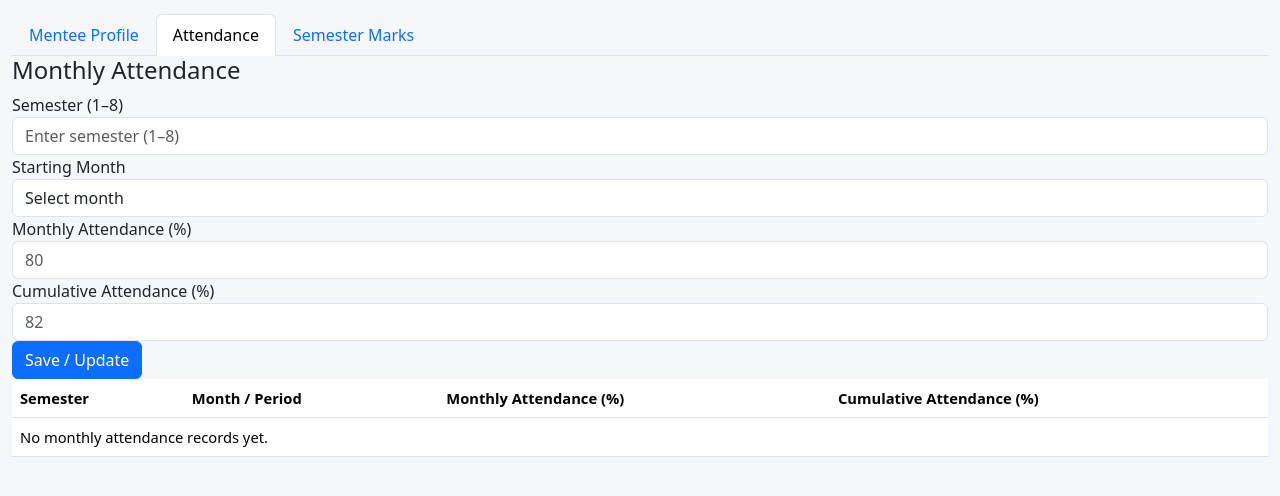
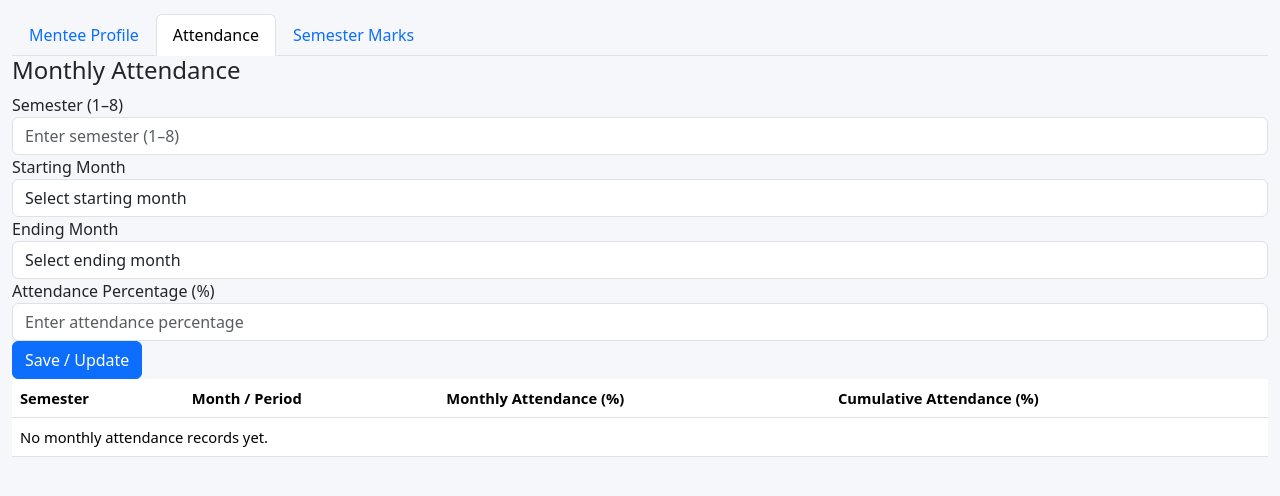
Before and after one commit to Dp43244324/mentee-management-system, a Flask app: page /student in a window 1280 px wide, after a click on "Attendance". Shown: the part 144-640 px from the top of the page. Run offline with Flask 3, Linux system fonts and the light colour scheme; the visitor is signed in with stand-in values (Sample User, id 1); some libraries are stand-ins or nearby versions.

Commit message:
Update student_dashboard.html

```diff
--- a/templates/student_dashboard.html
+++ b/templates/student_dashboard.html
@@ -416,6 +416,7 @@
           action="{{ url_for('student_attendance') }}"
           class="inline-entry-form">
 
+
 <div class="entry-field">
     <label for="semester">Semester (1–8)</label>
     <input
@@ -431,41 +432,61 @@
     >
 </div>
 
-
 <div class="entry-field">
-        <label>Starting Month</label>
-        <select class="form-control" name="start_month" required>
-          <option value="">Select month</option>
-          {% for month in [
+    <label for="start_month">Starting Month</label>
+    <select
+        class="form-control"
+        name="start_month"
+        id="start_month"
+        required
+    >
+        <option value="">Select starting month</option>
+        {% for month_num, month_name in [
             (1, 'January'), (2, 'February'), (3, 'March'),
             (4, 'April'), (5, 'May'), (6, 'June'),
             (7, 'July'), (8, 'August'), (9, 'September'),
             (10, 'October'), (11, 'November'), (12, 'December')
         ] %}
-            <option value="{{ month[0] }}">{{ month[1] }}</option>
+            <option value="{{ month_num }}">{{ month_name }}</option>
         {% endfor %}
     </select>
 </div>
 
 <div class="entry-field">
-        <label>Monthly Attendance (%)</label>
-        <input class="form-control"
-               type="number"
-               name="monthly_percentage"
-               min="0" max="100" step="0.01"
-               placeholder="80"
-               required>
+    <label for="end_month">Ending Month</label>
+    <select
+        class="form-control"
+        name="end_month"
+        id="end_month"
+        required
+    >
+        <option value="">Select ending month</option>
+        {% for month_num, month_name in [
+            (1, 'January'), (2, 'February'), (3, 'March'),
+            (4, 'April'), (5, 'May'), (6, 'June'),
+            (7, 'July'), (8, 'August'), (9, 'September'),
+            (10, 'October'), (11, 'November'), (12, 'December')
+        ] %}
+            <option value="{{ month_num }}">{{ month_name }}</option>
+        {% endfor %}
+    </select>
 </div>
 
 <div class="entry-field">
-        <label>Cumulative Attendance (%)</label>
-        <input class="form-control"
+    <label for="monthly_percentage">Attendance Percentage (%)</label>
+    <input
         type="number"
-               name="cumulative_percentage"
-               min="0" max="100" step="0.01"
-               placeholder="82"
-               required>
+        class="form-control"
+        name="monthly_percentage"
+        id="monthly_percentage"
+        min="0"
+        max="100"
+        step="0.01"
+        placeholder="Enter attendance percentage"
+        required
+    >
 </div>
+
 
       <div class="entry-action">
         <button type="submit" class="btn btn-primary">
```
Lines whose indentation alone changed are shown as unchanged.
